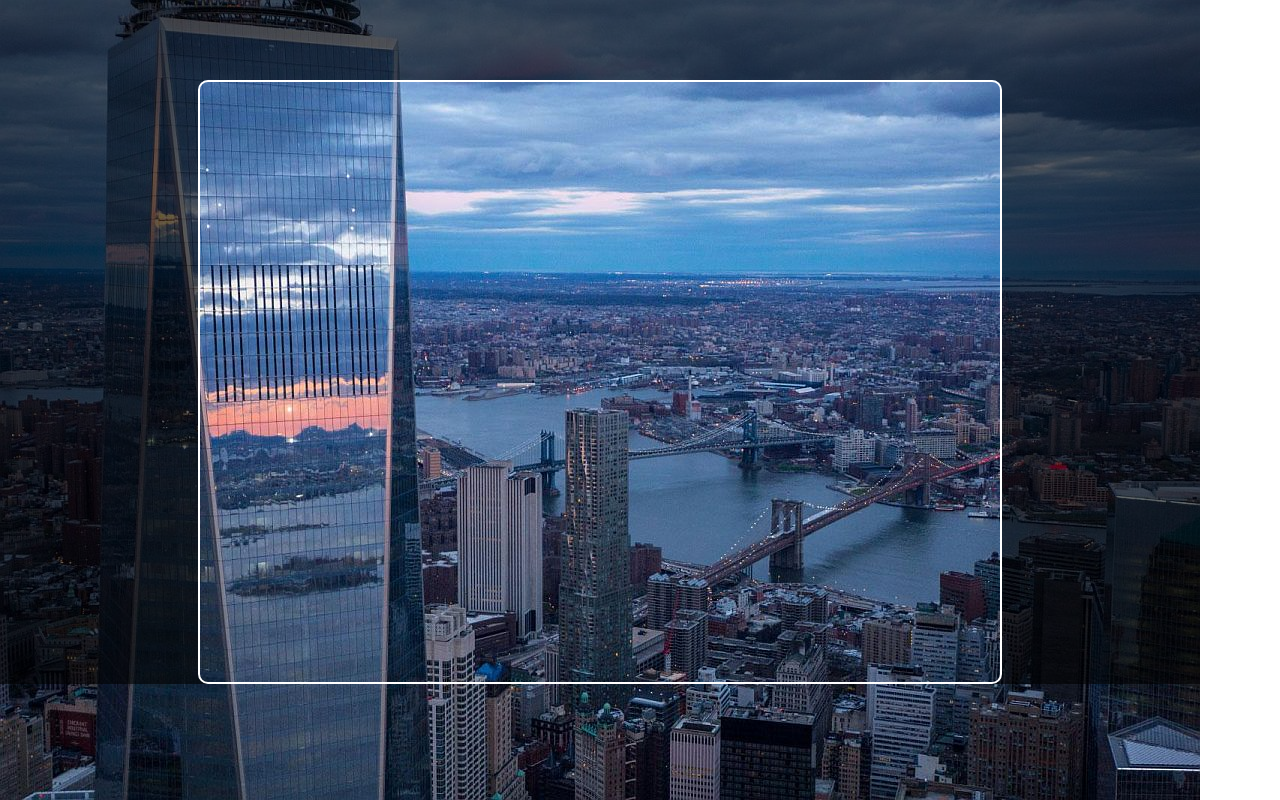
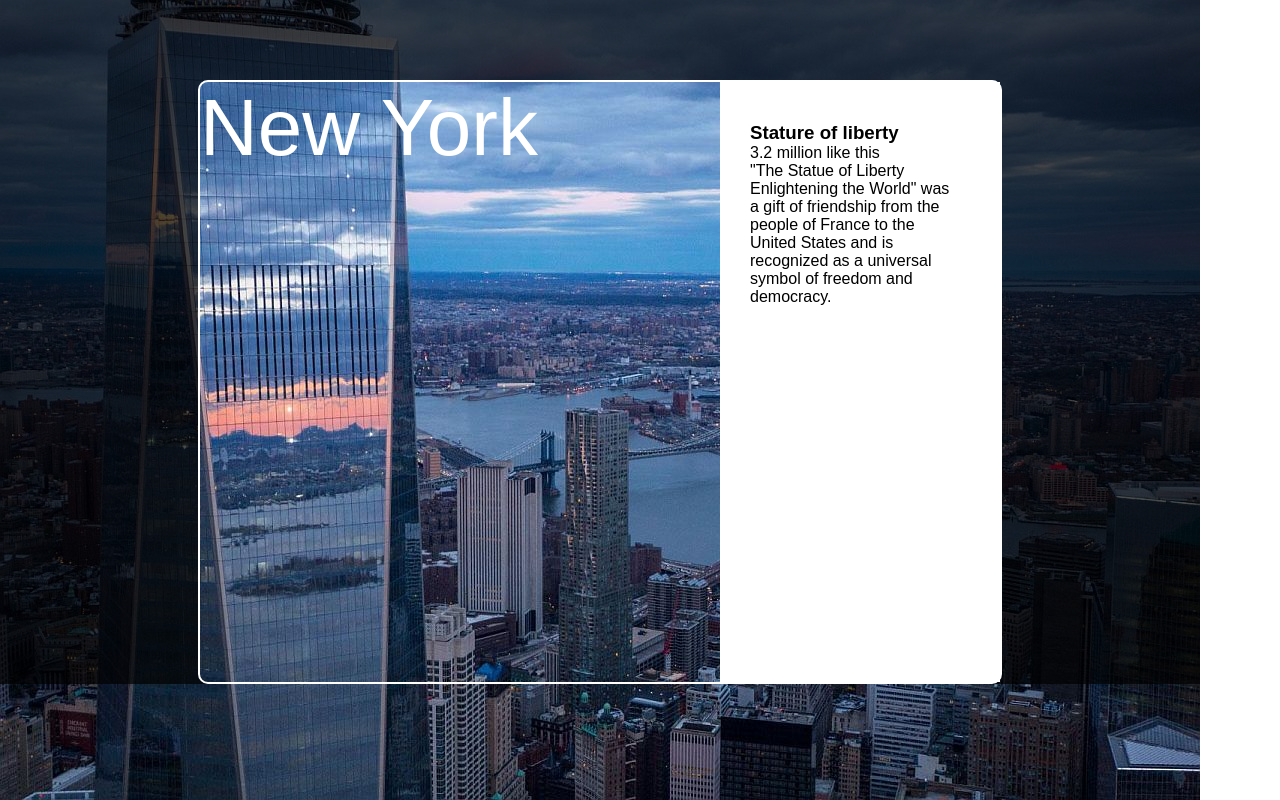
Before and after one commit to gatezh/DEMO, a plain HTML site: page Experiment 1/Part 3/index.html in a window 1280 px wide. Drawn offline with Linux system fonts and the light colour scheme.

Commit message:
func: Add side content and basic content Changes to be committed: 	modified:   Experiment 1/Part 3/css/styles.css 	modified:   Experiment 1/Part 3/index.html

```diff
--- a/Experiment 1/Part 3/css/styles.css
+++ b/Experiment 1/Part 3/css/styles.css
@@ -15,8 +15,8 @@ body {
     overflow: hidden;
 }
 
-.content {
-    box-shadow: 0 0 0 2000px rgba(0,0,0,.6);
+.frame {
+    box-shadow: 0 0 0 2000px rgba(0,0,0,.7);
     width: 800px;
     height: 600px;
     margin: 0px auto;
@@ -24,3 +24,20 @@ body {
     border: 2px solid white;
     border-radius: 10px;
 }
+
+.city-name {
+    float: left;
+    font-size: 80px;
+    color: white;
+}
+
+.side-container {
+    float: right;
+    width: 35%;
+    height: 100%;
+    background-color: white;
+}
+
+.content {
+    margin: 40px 40px 0 30px;
+}
--- a/Experiment 1/Part 3/index.html
+++ b/Experiment 1/Part 3/index.html
@@ -7,7 +7,21 @@
 </head>
 <body>
     <div class="wrapper">
-        <div class="content"></div>
+        <div class="frame">
+            <div class="city-name">
+                <p>New York</p>
+            </div>
+            <div class="side-container">
+                <div class="content">
+                    <h3 class="content-title">Stature of liberty</h3>
+                    <p class="content-statistic">3.2 million like this</p>
+                    <p class="content-body">"The Statue of Liberty Enlightening the World" was a gift of friendship from the people of France to the United States and is recognized as a universal symbol of freedom and democracy.</p>
+                </div>
+            </div>
+            <footer>
+
+            </footer>
+        </div>
     </div>
 </body>
 
```
